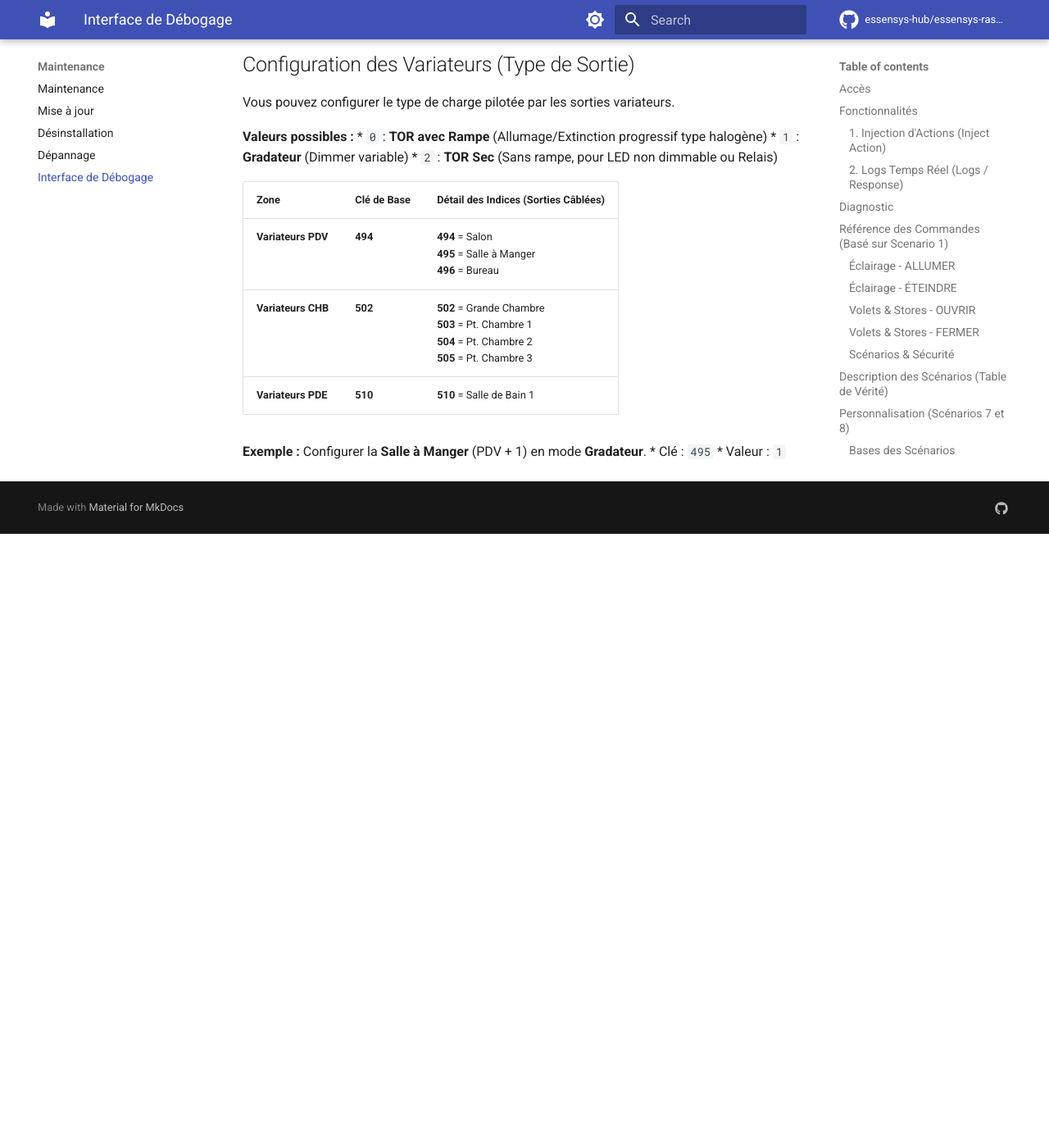
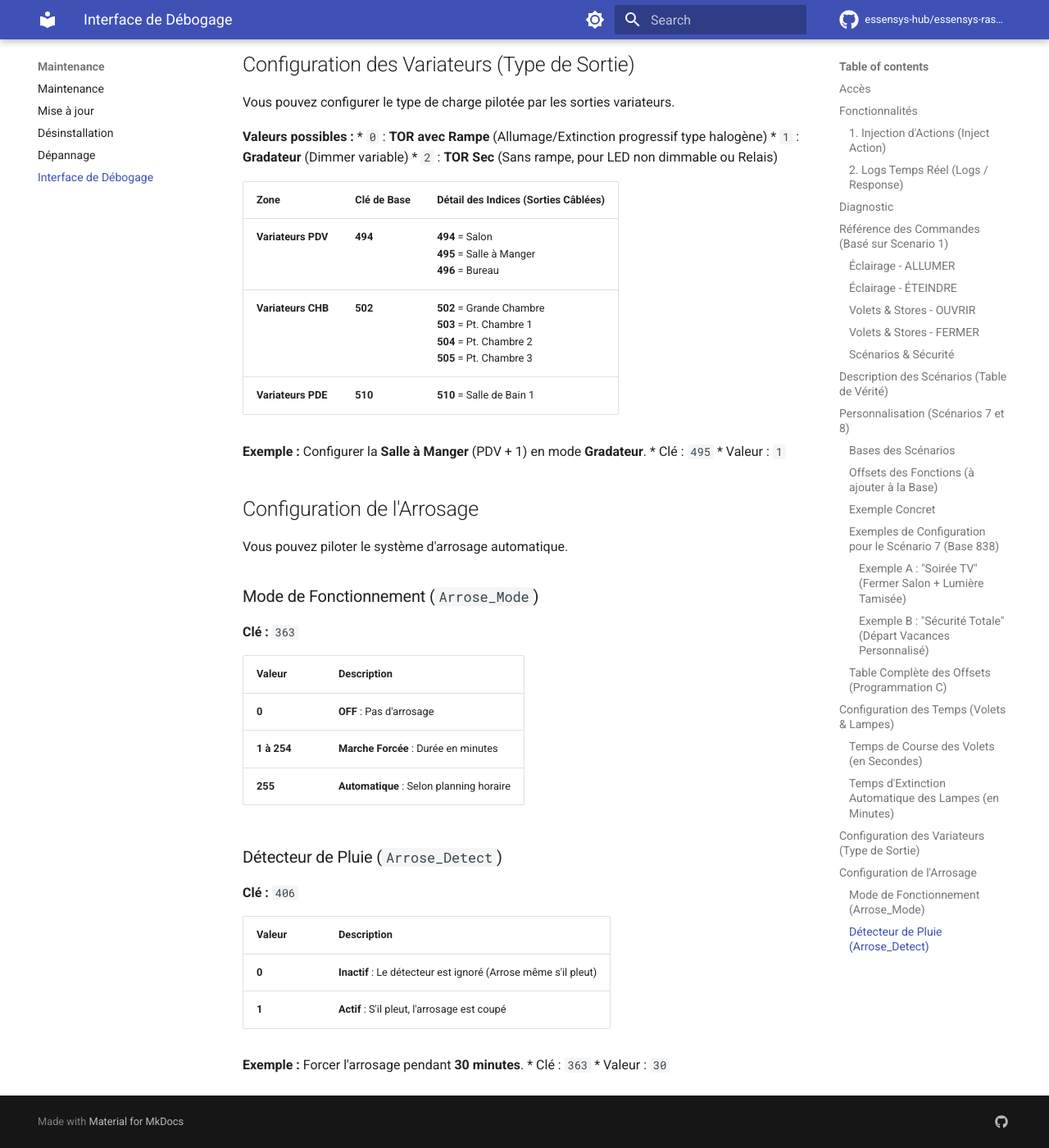
Before and after one commit to essensys-hub/essensys-raspberry-install, an MkDocs documentation site: the page built from docs/maintenance/debug.md, in a window 1280 px wide and 1400 px high, scrolled down 12823 px. Shown: the whole window at 82% size. Built offline with MkDocs 1.6.1 and Material for MkDocs 9.7.7, drawn with Linux system fonts in a browser that asks for light colours; comment, search, counter and statistics services are not loaded; the version menu is left out; before the commit the page ends 13474 px from its top, so only the background shows below that.

Commit message:
Add watering configuration guide (Mode & Rain Sensor)

```diff
--- a/docs/maintenance/debug.md
+++ b/docs/maintenance/debug.md
@@ -321,3 +321,28 @@ Vous pouvez configurer le type de charge pilotée par les sorties variateurs.
 **Exemple :** Configurer la **Salle à Manger** (PDV + 1) en mode **Gradateur**.
 *   Clé : `495`
 *   Valeur : `1`
+
+## Configuration de l'Arrosage
+
+Vous pouvez piloter le système d'arrosage automatique.
+
+### Mode de Fonctionnement (`Arrose_Mode`)
+**Clé :** `363`
+
+| Valeur | Description |
+| :--- | :--- |
+| **0** | **OFF** : Pas d'arrosage |
+| **1 à 254** | **Marche Forcée** : Durée en minutes |
+| **255** | **Automatique** : Selon planning horaire |
+
+### Détecteur de Pluie (`Arrose_Detect`)
+**Clé :** `406`
+
+| Valeur | Description |
+| :--- | :--- |
+| **0** | **Inactif** : Le détecteur est ignoré (Arrose même s'il pleut) |
+| **1** | **Actif** : S'il pleut, l'arrosage est coupé |
+
+**Exemple :** Forcer l'arrosage pendant **30 minutes**.
+*   Clé : `363`
+*   Valeur : `30`
```
